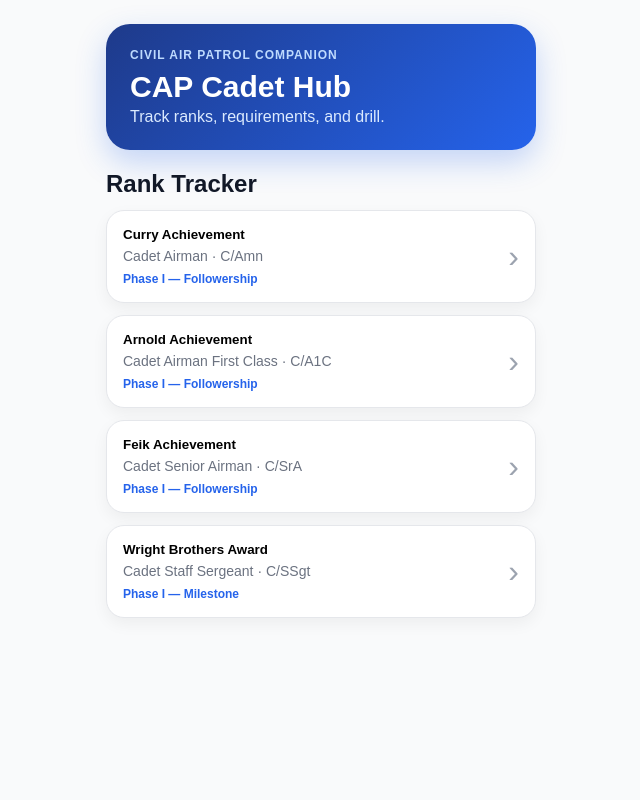
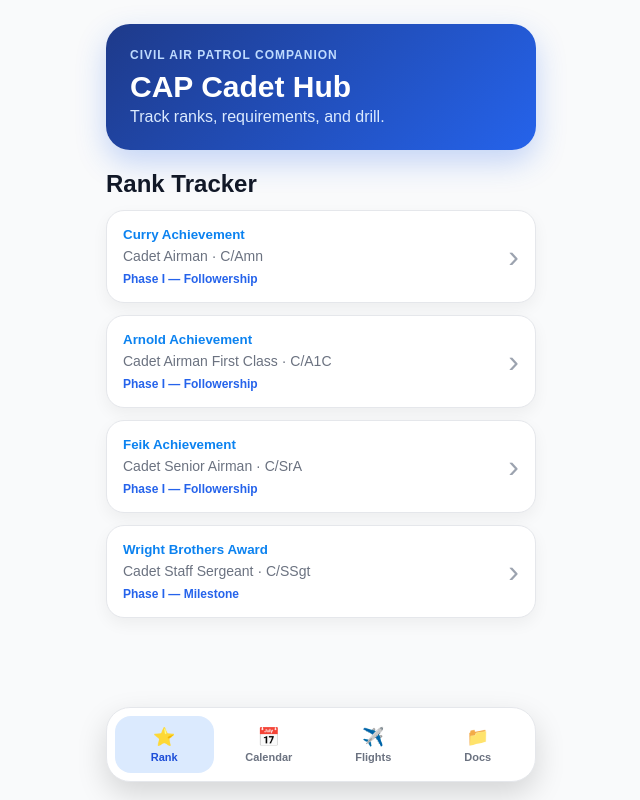
Before and after one commit to JLawrence36/C.A.P-Cadet-Hub, a React (Vite) app: page / in a window 1280 px wide. Shown: the whole page, without its empty margins (319-959 px from the left). Built offline with nearby package versions, Linux system fonts and the light colour scheme.

Commit message:
Add bottom navigation tabs

```diff
--- a/src/App.jsx
+++ b/src/App.jsx
@@ -108,15 +108,178 @@
   }
 ];
 
+const EVENTS = [
+  {
+    id: 1,
+    title: "Weekly Squadron Meeting",
+    date: "June 16",
+    time: "1900",
+    location: "Squadron HQ",
+    type: "Meeting"
+  },
+  {
+    id: 2,
+    title: "Aerospace Education Night",
+    date: "June 23",
+    time: "1830",
+    location: "Classroom",
+    type: "Education"
+  }
+];
+
+const FLIGHTS = [
+  {
+    id: 1,
+    aircraft: "Cessna 172",
+    date: "May 10",
+    duration: "1.2 hrs",
+    type: "Orientation Flight"
+  },
+  {
+    id: 2,
+    aircraft: "Cessna 172",
+    date: "May 28",
+    duration: "0.9 hrs",
+    type: "Orientation Flight"
+  }
+];
+
+const DOCS = [
+  {
+    id: 1,
+    name: "Cadet Achievement Requirements",
+    category: "Cadet Program",
+    url: "https://www.gocivilairpatrol.com/programs/cadets/stripes-to-diamonds"
+  },
+  {
+    id: 2,
+    name: "eServices Login",
+    category: "Online Learning",
+    url: "https://eservices.cap.gov"
+  },
+  {
+    id: 3,
+    name: "CAPP 60-33 Drill & Ceremonies",
+    category: "Drill",
+    url: "https://www.gocivilairpatrol.com/media/cms/CAPP6020_5_AUG_16_07A0C6200BA4C.pdf"
+  },
+  {
+    id: 4,
+    name: "CAPP 60-34 Practical Drill Tests",
+    category: "Drill",
+    url: "https://www.gocivilairpatrol.com/media/cms/CAPP_6034_Sept_24_3e0cc652c818b.pdf"
+  }
+];
+
 export default function App() {
+  const [activeTab, setActiveTab] = useState("rank");
   const [selected, setSelected] = useState(null);
-  const [tab, setTab] = useState("requirements");
+  const [detailTab, setDetailTab] = useState("requirements");
 
-  if (selected) {
+  function openAchievement(achievement) {
+    setSelected(achievement);
+    setDetailTab("requirements");
+  }
+
+  function goHomeTab(tab) {
+    setActiveTab(tab);
+    setSelected(null);
+  }
+
   return (
     <div style={page}>
       <div style={container}>
-          <button style={backButton} onClick={() => setSelected(null)}>
+        {selected ? (
+          <AchievementDetail
+            selected={selected}
+            detailTab={detailTab}
+            setDetailTab={setDetailTab}
+            onBack={() => setSelected(null)}
+          />
+        ) : (
+          <>
+            {activeTab === "rank" && <RankTab onSelect={openAchievement} />}
+            {activeTab === "calendar" && <CalendarTab />}
+            {activeTab === "flights" && <FlightsTab />}
+            {activeTab === "docs" && <DocsTab />}
+          </>
+        )}
+      </div>
+
+      {!selected && (
+        <nav style={bottomNav}>
+          <button
+            style={activeTab === "rank" ? activeNavButton : navButton}
+            onClick={() => goHomeTab("rank")}
+          >
+            <span style={navIcon}>⭐</span>
+            <span>Rank</span>
+          </button>
+
+          <button
+            style={activeTab === "calendar" ? activeNavButton : navButton}
+            onClick={() => goHomeTab("calendar")}
+          >
+            <span style={navIcon}>📅</span>
+            <span>Calendar</span>
+          </button>
+
+          <button
+            style={activeTab === "flights" ? activeNavButton : navButton}
+            onClick={() => goHomeTab("flights")}
+          >
+            <span style={navIcon}>✈️</span>
+            <span>Flights</span>
+          </button>
+
+          <button
+            style={activeTab === "docs" ? activeNavButton : navButton}
+            onClick={() => goHomeTab("docs")}
+          >
+            <span style={navIcon}>📁</span>
+            <span>Docs</span>
+          </button>
+        </nav>
+      )}
+    </div>
+  );
+}
+
+function RankTab({ onSelect }) {
+  return (
+    <>
+      <div style={hero}>
+        <p style={eyebrow}>Civil Air Patrol Companion</p>
+        <h1 style={title}>CAP Cadet Hub</h1>
+        <p style={subtitle}>Track ranks, requirements, and drill.</p>
+      </div>
+
+      <h2 style={sectionTitle}>Rank Tracker</h2>
+
+      {ACHIEVEMENTS.map((achievement) => (
+        <button
+          key={achievement.id}
+          style={card}
+          onClick={() => onSelect(achievement)}
+        >
+          <div>
+            <strong style={blueText}>{achievement.name}</strong>
+            <p style={cardText}>
+              {achievement.rank} · {achievement.abbr}
+            </p>
+            <p style={phaseText}>{achievement.phase}</p>
+          </div>
+          <span style={arrow}>›</span>
+        </button>
+      ))}
+    </>
+  );
+}
+
+function AchievementDetail({ selected, detailTab, setDetailTab, onBack }) {
+  return (
+    <>
+      <button style={backButton} onClick={onBack}>
         ← Back
       </button>
 
@@ -132,76 +295,129 @@
 
       <div style={tabRow}>
         <button
-              style={tab === "requirements" ? activeTab : inactiveTab}
-              onClick={() => setTab("requirements")}
+          style={detailTab === "requirements" ? activeTabStyle : inactiveTabStyle}
+          onClick={() => setDetailTab("requirements")}
         >
           Requirements
         </button>
         <button
-              style={tab === "drill" ? activeTab : inactiveTab}
-              onClick={() => setTab("drill")}
+          style={detailTab === "drill" ? activeTabStyle : inactiveTabStyle}
+          onClick={() => setDetailTab("drill")}
         >
           Drill
         </button>
       </div>
 
-          {tab === "requirements" &&
+      {detailTab === "requirements" &&
         selected.requirements.map((item, index) => (
           <div key={index} style={listItem}>
             ✅ {item}
           </div>
         ))}
 
-          {tab === "drill" &&
+      {detailTab === "drill" &&
         selected.drill.map((item, index) => (
           <div key={index} style={listItem}>
             🪖 {item}
           </div>
         ))}
-        </div>
-      </div>
+    </>
   );
 }
 
+function CalendarTab() {
   return (
-    <div style={page}>
-      <div style={container}>
+    <>
       <div style={hero}>
-          <p style={eyebrow}>Civil Air Patrol Companion</p>
-          <h1 style={title}>CAP Cadet Hub</h1>
-          <p style={subtitle}>Track ranks, requirements, and drill.</p>
+        <p style={eyebrow}>Upcoming Events</p>
+        <h1 style={title}>Calendar</h1>
+        <p style={subtitle}>Track meetings, activities, and training.</p>
       </div>
 
-        <h2 style={sectionTitle}>Rank Tracker</h2>
+      {EVENTS.map((event) => (
+        <div key={event.id} style={card}>
+          <div>
+            <strong style={blueText}>{event.title}</strong>
+            <p style={cardText}>
+              {event.date} · {event.time}
+            </p>
+            <p style={phaseText}>
+              {event.type} · {event.location}
+            </p>
+          </div>
+        </div>
+      ))}
+    </>
+  );
+}
 
-        {ACHIEVEMENTS.map((achievement) => (
-          <button
-            key={achievement.id}
-            style={card}
-            onClick={() => {
-              setSelected(achievement);
-              setTab("requirements");
-            }}
+function FlightsTab() {
+  return (
+    <>
+      <div style={hero}>
+        <p style={eyebrow}>Orientation Flights</p>
+        <h1 style={title}>Flight Log</h1>
+        <p style={subtitle}>Track aircraft, dates, and flight hours.</p>
+      </div>
+
+      <div style={statsRow}>
+        <div style={statCard}>
+          <p style={statLabel}>Flights</p>
+          <h2 style={statNumber}>{FLIGHTS.length}</h2>
+        </div>
+        <div style={statCard}>
+          <p style={statLabel}>Hours</p>
+          <h2 style={statNumber}>2.1</h2>
+        </div>
+      </div>
+
+      {FLIGHTS.map((flight) => (
+        <div key={flight.id} style={card}>
+          <div>
+            <strong style={blueText}>{flight.aircraft}</strong>
+            <p style={cardText}>
+              {flight.date} · {flight.type}
+            </p>
+            <p style={phaseText}>{flight.duration}</p>
+          </div>
+        </div>
+      ))}
+    </>
+  );
+}
+
+function DocsTab() {
+  return (
+    <>
+      <div style={hero}>
+        <p style={eyebrow}>Resources</p>
+        <h1 style={title}>Docs</h1>
+        <p style={subtitle}>Quick links for cadets and parents.</p>
+      </div>
+
+      {DOCS.map((doc) => (
+        <a
+          key={doc.id}
+          href={doc.url}
+          target="_blank"
+          rel="noreferrer"
+          style={docCard}
         >
           <div>
-              <strong>{achievement.name}</strong>
-              <p style={cardText}>
-                {achievement.rank} · {achievement.abbr}
-              </p>
-              <p style={phaseText}>{achievement.phase}</p>
+            <strong style={blueText}>{doc.name}</strong>
+            <p style={phaseText}>{doc.category}</p>
           </div>
-            <span style={arrow}>›</span>
-          </button>
+          <span style={arrow}>↗</span>
+        </a>
       ))}
-      </div>
-    </div>
+    </>
   );
 }
 
 const page = {
   minHeight: "100vh",
   background: "#f9fafb",
-  padding: "24px"
+  padding: "24px 24px 110px"
 };
 
 const container = {
@@ -253,7 +469,28 @@
   display: "flex",
   justifyContent: "space-between",
   alignItems: "center",
-  boxShadow: "0 6px 16px rgba(0,0,0,0.05)"
+  boxShadow: "0 6px 16px rgba(0,0,0,0.05)",
+  color: "#111827"
+};
+
+const docCard = {
+  width: "100%",
+  background: "white",
+  border: "1px solid #e5e7eb",
+  borderRadius: "18px",
+  padding: "16px",
+  marginBottom: "12px",
+  textAlign: "left",
+  display: "flex",
+  justifyContent: "space-between",
+  alignItems: "center",
+  boxShadow: "0 6px 16px rgba(0,0,0,0.05)",
+  color: "#111827",
+  textDecoration: "none"
+};
+
+const blueText = {
+  color: "#0b82f0"
 };
 
 const cardText = {
@@ -295,7 +532,7 @@
   marginBottom: "16px"
 };
 
-const activeTab = {
+const activeTabStyle = {
   flex: 1,
   padding: "12px",
   borderRadius: "12px",
@@ -305,7 +542,7 @@
   fontWeight: "bold"
 };
 
-const inactiveTab = {
+const inactiveTabStyle = {
   flex: 1,
   padding: "12px",
   borderRadius: "12px",
@@ -324,3 +561,74 @@
   color: "#111827",
   boxShadow: "0 4px 10px rgba(0,0,0,0.04)"
 };
+
+const bottomNav = {
+  position: "fixed",
+  left: "50%",
+  bottom: "18px",
+  transform: "translateX(-50%)",
+  width: "calc(100% - 32px)",
+  maxWidth: "430px",
+  background: "white",
+  border: "1px solid #e5e7eb",
+  borderRadius: "24px",
+  padding: "8px",
+  display: "grid",
+  gridTemplateColumns: "repeat(4, 1fr)",
+  gap: "6px",
+  boxShadow: "0 12px 30px rgba(0,0,0,0.15)",
+  zIndex: 10
+};
+
+const navButton = {
+  border: "none",
+  background: "transparent",
+  color: "#6b7280",
+  borderRadius: "16px",
+  padding: "10px 4px",
+  fontWeight: "bold",
+  fontSize: "11px",
+  display: "flex",
+  flexDirection: "column",
+  alignItems: "center",
+  gap: "3px"
+};
+
+const activeNavButton = {
+  ...navButton,
+  background: "#dbeafe",
+  color: "#1d4ed8"
+};
+
+const navIcon = {
+  fontSize: "18px"
+};
+
+const statsRow = {
+  display: "grid",
+  gridTemplateColumns: "1fr 1fr",
+  gap: "12px",
+  marginBottom: "14px"
+};
+
+const statCard = {
+  background: "white",
+  border: "1px solid #e5e7eb",
+  borderRadius: "18px",
+  padding: "16px",
+  boxShadow: "0 6px 16px rgba(0,0,0,0.05)"
+};
+
+const statLabel = {
+  margin: 0,
+  color: "#6b7280",
+  fontSize: "12px",
+  fontWeight: "bold",
+  textTransform: "uppercase"
+};
+
+const statNumber = {
+  margin: "6px 0 0",
+  color: "#1e3a8a",
+  fontSize: "34px"
+};
```
Lines whose indentation alone changed are shown as unchanged.
